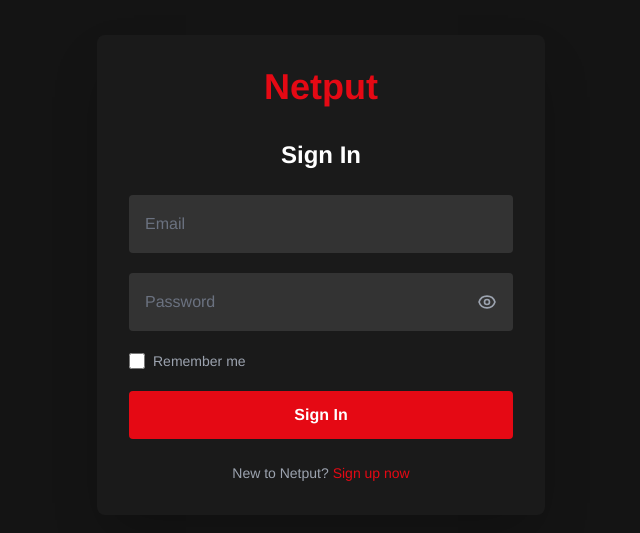
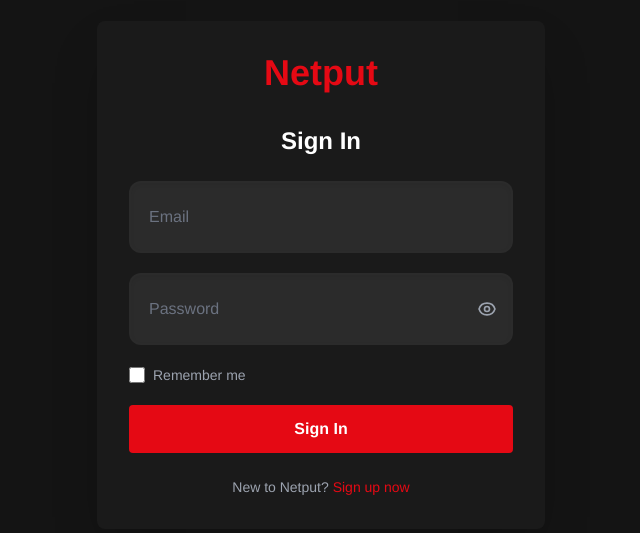
Before and after one commit to varunkumar3784/netput, a React (Vite) app: page /login in a window 1280 px wide. Shown: the part 125-658 px from the top of the page, without its empty margins (319-959 px from the left). Built offline with nearby package versions, Linux system fonts and the light colour scheme; no server answers.

Commit message:
Unique interactive login, styled backend root, and colorized API startup log

```diff
--- a/src/components/Auth/FloatingInput.tsx
+++ b/src/components/Auth/FloatingInput.tsx
@@ -41,12 +41,13 @@
           onBlur={handleBlur}
           onChange={handleChange}
           className={`
-            peer w-full px-4 pt-6 pb-2 bg-[#333] rounded
+            peer w-full px-5 pt-8 pb-3 bg-[#2b2b2b] rounded-xl
             text-white placeholder-transparent
-            border border-transparent
-            focus:outline-none focus:ring-2 focus:ring-white/50
-            transition-all duration-200
-            ${error ? 'border-red-500' : ''}
+            border-2 border-transparent
+            focus:outline-none focus:border-white/20 focus:bg-[#333]
+            transition-all duration-300 ease-out
+            shadow-inner
+            ${error ? 'border-red-500/50' : ''}
             ${className}
           `}
           placeholder={label}
@@ -54,8 +55,11 @@
         />
         <label
           className={`
-            absolute left-4 transition-all duration-200 pointer-events-none
-            ${isFloating ? 'top-2 text-xs text-gray-400' : 'top-1/2 -translate-y-1/2 text-base text-gray-500'}
+            absolute left-5 transition-all duration-300 pointer-events-none font-medium
+            ${isFloating
+              ? 'top-2 text-[10px] text-gray-400 opacity-0 -translate-y-2'
+              : 'top-1/2 -translate-y-1/2 text-base text-gray-500 opacity-100'
+            }
           `}
         >
           {label}
```
Also changed, not shown: 1 other file (tests, documents, lock files or other folders).
